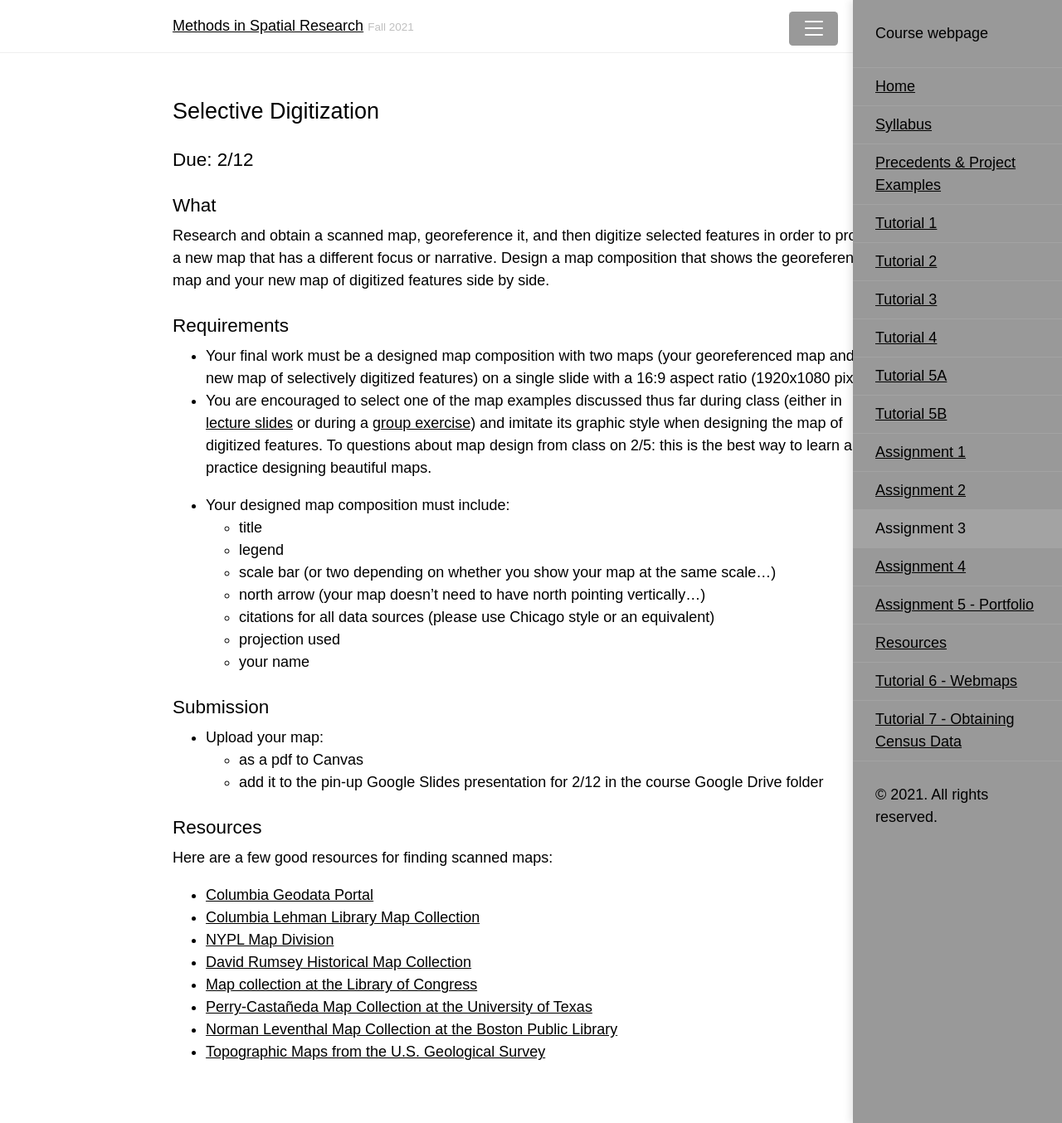
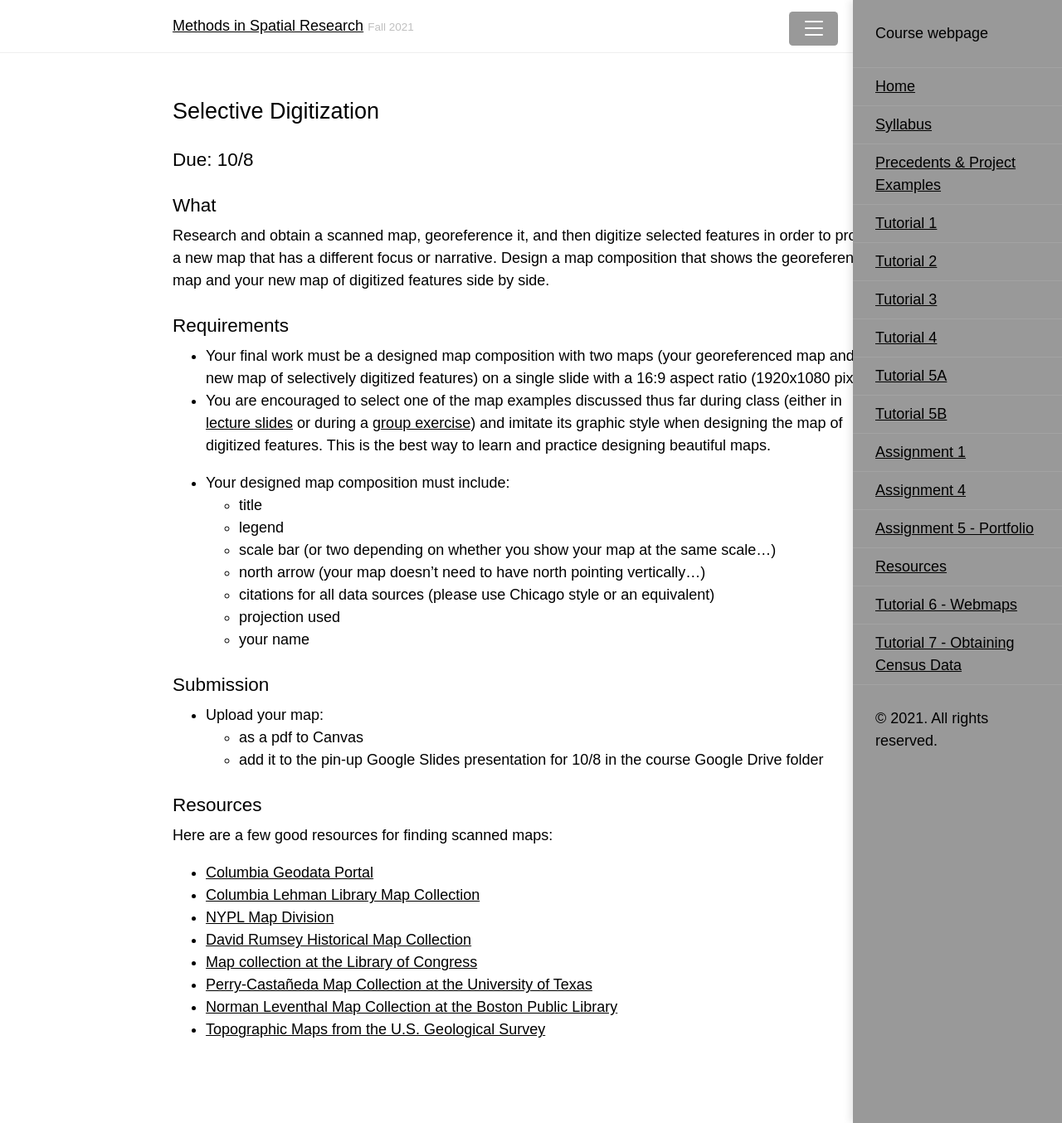
Before and after one commit to CenterForSpatialResearch/methods-in-spatial-research-fa2021, a Jekyll site: the page built from assignments/assignment03.md, in a window 1280 px wide and 1354 px high. Shown: the whole window at 83% size. Built offline with Jekyll 4.4.1, drawn with Linux system fonts in a browser that asks for light colours; our own code applies the rules of GitHub Pages for plain Markdown files.

Commit message:
assignment due dates and hiding later assignments

```diff
--- a/assignments/assignment03.md
+++ b/assignments/assignment03.md
@@ -1,12 +1,12 @@
----
+<!-- ---
 layout: page
 title: Assignment 3
 order: 11
----
+--- -->
 
 ## Selective Digitization
 
-### Due: 2/12
+### Due: 10/8
 
 ### What
 
@@ -15,7 +15,7 @@ Research and obtain a scanned map, georeference it, and then digitize selected f
 ### Requirements
 
 - Your final work must be a designed map composition with two maps (your georeferenced map and your new map of selectively digitized features) on a single slide with a 16:9 aspect ratio (1920x1080 pixels).
-- You are encouraged to select one of the map examples discussed thus far during class (either in [lecture slides](https://drive.google.com/open?id=1tQHHcbWB65EVjiqt-9ajyd5sVMHPuzls&authuser=db2672%40columbia.edu&usp=drive_fs) or during a [group exercise](https://drive.google.com/open?id=1f39yOn8mfryxkJdiHvaqJ3zQGA8elu47&authuser=db2672%40columbia.edu&usp=drive_fs)) and imitate its graphic style when designing the map of digitized features. To questions about map design from class on 2/5: this is the best way to learn and practice designing beautiful maps.
+- You are encouraged to select one of the map examples discussed thus far during class (either in [lecture slides](https://drive.google.com/open?id=1hfe-0J27vBXeW9y-oFTMd9KTYK48vPxP) or during a [group exercise](https://drive.google.com/open?id=1fvWKWTDh4f3LobTapJL-ZU9y-5k3LPE2)) and imitate its graphic style when designing the map of digitized features. This is the best way to learn and practice designing beautiful maps.
 
 - Your designed map composition must include:
   - title
@@ -30,7 +30,7 @@ Research and obtain a scanned map, georeference it, and then digitize selected f
 
 - Upload your map:
   - as a pdf to Canvas
-  - add it to the pin-up Google Slides presentation for 2/12 in the course Google Drive folder
+  - add it to the pin-up Google Slides presentation for 10/8 in the course Google Drive folder
 
 
 ### Resources
```
Also changed, not shown: assignments/assignment01.md (+2 -2 lines), assignments/assignment02.md (+7 -7 lines), assignments/assignment04.md (+3 -3 lines), assignments/portfolio.md (+3 -3 lines).
